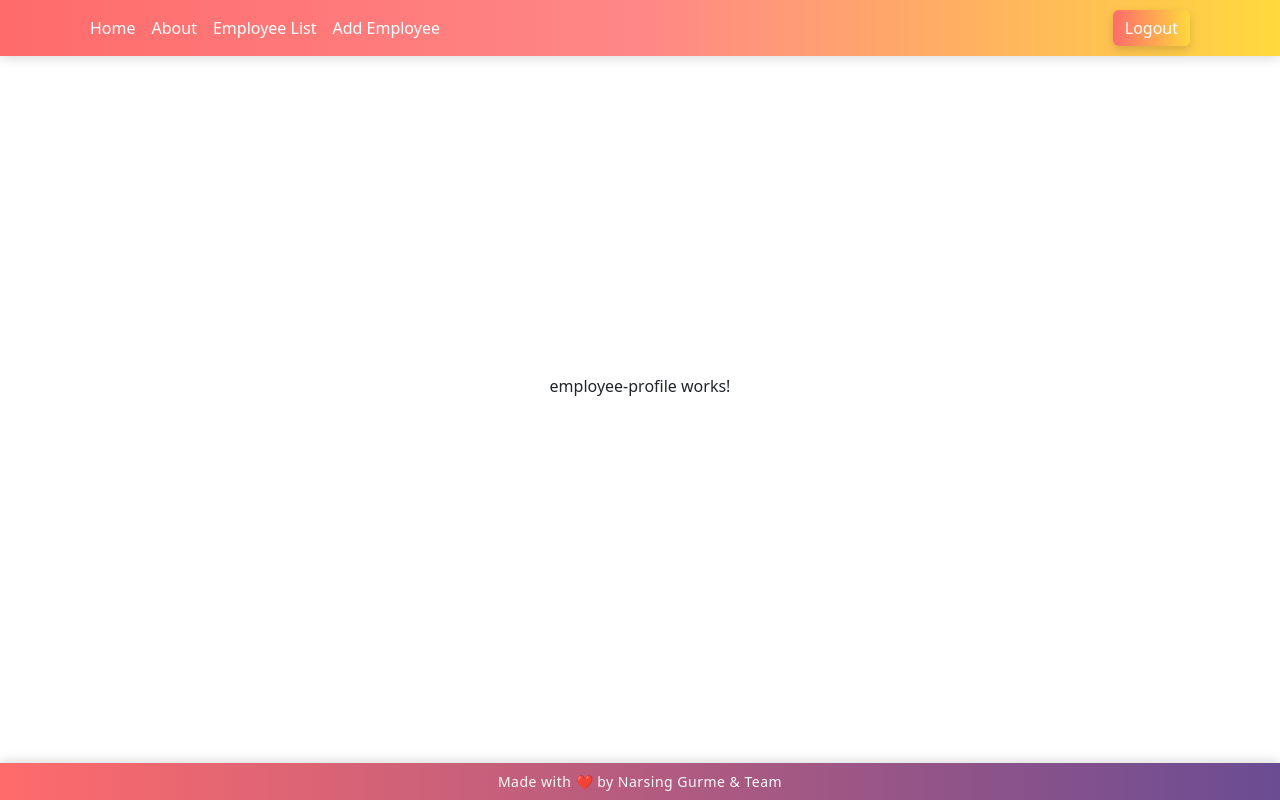
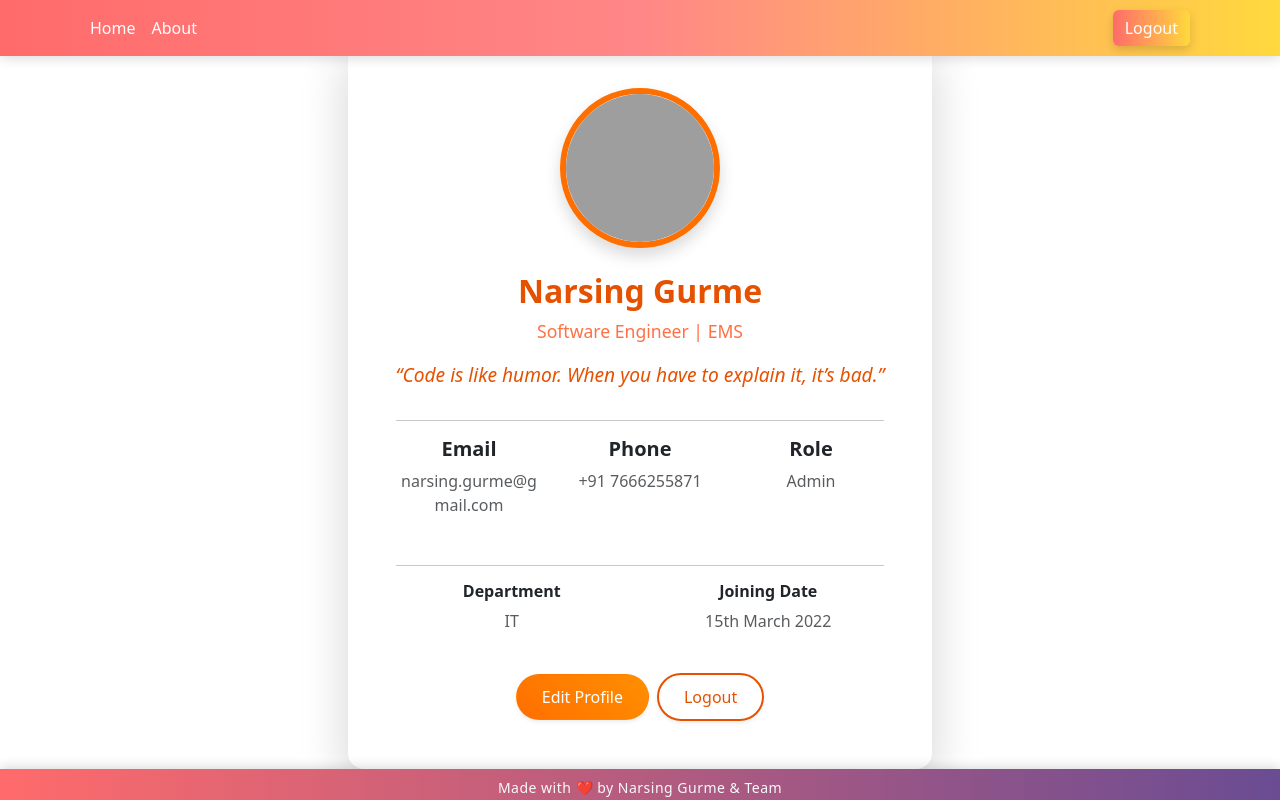
Before and after one commit to narsinggurme/Employee-management-with-spring-security, an Angular app: page /profile in a window 1280 px wide. Built offline with nearby package versions, Linux system fonts and the light colour scheme; sample sign-in values are in the browser's storage; grey boxes are pictures that could not be loaded.

Commit message:
Added role based access of pages

```diff
--- a/src/app/app.component.html
+++ b/src/app/app.component.html
@@ -7,10 +7,10 @@
             <li class="nav-item">
                 <a routerLink="#" routerLinkActive="active" class="nav-link">About</a>
             </li>
-            <li class="nav-item" *ngIf="authservice.isLoggedIn()">
+            <li class="nav-item" *ngIf="authservice.isLoggedIn() && authservice.isAdmin()">
                 <a routerLink="employees" routerLinkActive="active" class="nav-link">Employee List</a>
             </li>
-            <li class="nav-item" *ngIf="authservice.isLoggedIn()">
+            <li class="nav-item" *ngIf="authservice.isLoggedIn() && authservice.isAdmin()">
                 <a routerLink="create-employee" routerLinkActive="active" class="nav-link">Add Employee</a>
             </li>
         </ul>
--- a/src/app/auth-service.service.ts
+++ b/src/app/auth-service.service.ts
@@ -60,6 +60,7 @@ export class AuthService {
   }
 
   isLoggedIn(): boolean {
+    this.loggedIn === true;
     return !!this.getAccessToken();
   }
 
--- a/src/app/employee-profile/employee-profile.component.css
+++ b/src/app/employee-profile/employee-profile.component.css
@@ -0,0 +1,102 @@
+/* Profile Card */
+.profile-card {
+    background: #fff;
+    border-radius: 20px;
+    transition: transform 0.3s ease-in-out;
+}
+
+.profile-card:hover {
+    transform: translateY(-8px) scale(1.02);
+}
+
+/* Profile Image */
+.profile-img {
+    width: 160px;
+    height: 160px;
+    border: 6px solid #ff6f00;
+    /* Bhagwa */
+    transition: transform 0.4s ease-in-out, border-color 0.3s;
+}
+
+.profile-img:hover {
+    transform: rotate(5deg) scale(1.1);
+    border-color: #e65100;
+}
+
+/* Name & Role */
+.profile-name {
+    color: #e65100;
+    /* Deep Bhagwa */
+}
+
+.profile-role {
+    color: #ff7043;
+    /* Soft Orange */
+    font-size: 1.1rem;
+}
+
+/* Quotes */
+.quote-text {
+    font-style: italic;
+    font-size: 1.1rem;
+    color: #ff6f00;
+    animation: fadeIn 2s ease-in-out;
+    min-height: 30px;
+}
+
+@keyframes fadeIn {
+    from {
+        opacity: 0;
+        transform: translateY(10px);
+    }
+
+    to {
+        opacity: 1;
+        transform: translateY(0);
+    }
+}
+
+/* Custom Bhagwa Button */
+.btn-bhagwa {
+    background: linear-gradient(45deg, #ff6f00, #ff8f00);
+    color: #fff;
+    border-radius: 30px;
+    padding: 10px 25px;
+    transition: all 0.3s ease-in-out;
+}
+
+.btn-bhagwa:hover {
+    background: linear-gradient(45deg, #e65100, #ff6f00);
+    transform: scale(1.05);
+}
+
+/* Outline Bhagwa Button */
+.btn-outline-bhagwa {
+    border: 2px solid #e65100;
+    color: #e65100;
+    border-radius: 30px;
+    padding: 10px 25px;
+    transition: all 0.3s ease-in-out;
+}
+
+.btn-outline-bhagwa:hover {
+    background: #ff7043;
+    color: #fff;
+    transform: scale(1.05);
+}
+
+/* Prevent email collapse */
+.word-wrap {
+    word-break: break-word;
+    white-space: normal;
+}
+
+/* Quote style */
+.quote-text {
+    font-style: italic;
+    font-size: 1.2rem;
+    font-weight: 500;
+    color: #e65100;
+    min-height: 35px;
+    transition: opacity 0.5s ease-in-out;
+}
--- a/src/app/employee-profile/employee-profile.component.html
+++ b/src/app/employee-profile/employee-profile.component.html
@@ -1 +1,63 @@
-<p>employee-profile works!</p>
+<div class="container mt-3">
+    <div class="row justify-content-center">
+        <div class="col-md-20">
+            <div class="profile-card shadow-lg rounded-4 p-5 animate__animated animate__fadeInUp">
+
+                <!-- Profile Picture -->
+                <div class="text-center mb-4">
+                    <img src="https://i.pravatar.cc/200" alt="Profile Picture"
+                        class="profile-img rounded-circle shadow">
+                </div>
+
+                <!-- Employee Info -->
+                <h2 class="text-center fw-bold mb-2 profile-name">Narsing Gurme</h2>
+                <p class="text-center profile-role">Software Engineer | EMS</p>
+
+                <!-- Rotating Quotes -->
+                <div class="text-center mt-3 mb-4">
+                    <p class="quote-text">
+                        <span id="quote"></span>
+                    </p>
+                </div>
+
+                <hr>
+
+                <!-- Contact Info - FIXED collapse -->
+                <div class="row text-center">
+                    <div class="col-md-4 mb-3">
+                        <h5 class="fw-bold">Email</h5>
+                        <p class="text-muted word-wrap">narsing.gurme&#64;gmail.com</p>
+                    </div>
+                    <div class="col-md-4 mb-3">
+                        <h5 class="fw-bold">Phone</h5>
+                        <p class="text-muted">+91 7666255871</p>
+                    </div>
+                    <div class="col-md-4 mb-3">
+                        <h5 class="fw-bold">Role</h5>
+                        <p class="text-muted">Admin</p>
+                    </div>
+                </div>
+
+                <hr>
+
+                <!-- Additional Details -->
+                <div class="row mt-3 text-center">
+                    <div class="col-md-6">
+                        <h6 class="fw-bold">Department</h6>
+                        <p class="text-muted">IT</p>
+                    </div>
+                    <div class="col-md-6">
+                        <h6 class="fw-bold">Joining Date</h6>
+                        <p class="text-muted">15th March 2022</p>
+                    </div>
+                </div>
+
+                <!-- Action Buttons -->
+                <div class="text-center mt-4">
+                    <button class="btn btn-bhagwa me-2 shadow-sm">Edit Profile</button>
+                    <button class="btn btn-outline-bhagwa shadow-sm">Logout</button>
+                </div>
+            </div>
+        </div>
+    </div>
+</div>
--- a/src/app/employee-profile/employee-profile.component.ts
+++ b/src/app/employee-profile/employee-profile.component.ts
@@ -1,11 +1,33 @@
-import { Component } from '@angular/core';
+import { Component, OnInit } from '@angular/core';
 
 @Component({
   selector: 'app-employee-profile',
-  imports: [],
   templateUrl: './employee-profile.component.html',
-  styleUrl: './employee-profile.component.css'
+  styleUrls: ['./employee-profile.component.css']
 })
-export class EmployeeProfileComponent {
+export class EmployeeProfileComponent implements OnInit {
 
+  quotes: string[] = [
+    "“Bhagwa is the color of energy and strength.”",
+    "“Code is like humor. When you have to explain it, it’s bad.”",
+    "“Simplicity is the soul of efficiency.”",
+    "“Strive for progress, not perfection.”",
+    "“Discipline and dedication build success.”"
+  ];
+
+  ngOnInit(): void {
+    let index = 0;
+    const quoteElement = document.getElementById('quote');
+    if (quoteElement) {
+      quoteElement.innerText = this.quotes[index];
+      setInterval(() => {
+        index = (index + 1) % this.quotes.length;
+        quoteElement!.style.opacity = "0";
+        setTimeout(() => {
+          quoteElement!.innerText = this.quotes[index];
+          quoteElement!.style.opacity = "1";
+        }, 500);
+      }, 4000);
+    }
+  }
 }
--- a/src/app/login/login.component.ts
+++ b/src/app/login/login.component.ts
@@ -75,7 +75,7 @@ export class LoginComponent implements OnInit {
           if (res.accessToken) {
             localStorage.setItem('access_token', res.accessToken);
             localStorage.setItem('username', res.username);
-            localStorage.setItem('role', res.role);  // store role
+            localStorage.setItem('role', res.role);
           }
 
           console.log("login success and username set" + res.role);
@@ -85,7 +85,7 @@ export class LoginComponent implements OnInit {
           } else if (res.role === 'NORMAL') {
             this.router.navigate(['/profile']);
           } else {
-            this.router.navigate(['/']); // fallback
+            this.router.navigate(['/']);
           }
         },
         error: (err) => {
```
